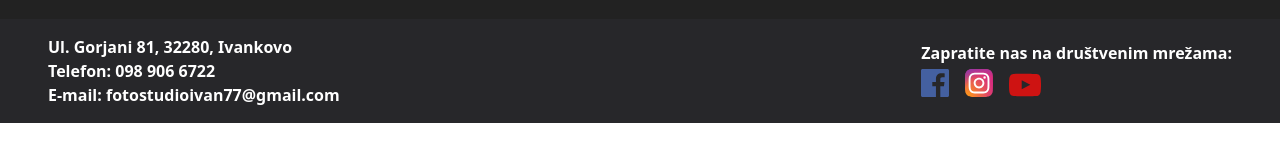
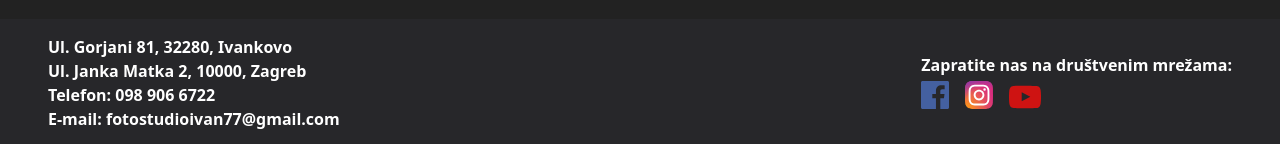
Before and after one commit to Omzixel/FIS77, a React (Vite) app in the folder fis77-ui/: page /contact in a window 1280 px wide. Shown: the part 971-1115 px from the top of the page. Before the commit the page ends 1094 px from the top, so only its background shows below. Built offline with nearby package versions, Linux system fonts and the light colour scheme.

Commit message:
Added another address.

```diff
--- a/fis77-ui/src/components/Footer.tsx
+++ b/fis77-ui/src/components/Footer.tsx
@@ -28,13 +28,18 @@ const Footer: FC<IProps> = ({ langName }) => {
               ? textContent.eng.third_element
               : textContent.cro.third_element}
           </p>
+          <p>
+            {langName === "eng"
+              ? textContent.eng.fourth_element
+              : textContent.cro.fourth_element}
+          </p>
         </div>
 
         <div className="mt-4 md:mt-0">
           <p className="">
             {langName === "eng"
-              ? textContent.eng.fourth_element
-              : textContent.cro.fourth_element}
+              ? textContent.eng.fifth_element
+              : textContent.cro.fifth_element}
           </p>
           <div className="flex space-x-4 mt-1">
             <a
--- a/fis77-ui/src/components/text components/Footer_TC.tsx
+++ b/fis77-ui/src/components/text components/Footer_TC.tsx
@@ -3,19 +3,22 @@ interface Footer_TC {
   second_element: string;
   third_element: string;
   fourth_element: string;
+  fifth_element: string;
 }
 
 export const textContent: { [key: string]: Footer_TC } = {
   cro: {
     first_element: "Ul. Gorjani 81, 32280, Ivankovo",
-    second_element: "Telefon: 098 906 6722",
-    third_element: "E-mail: fotostudioivan77@gmail.com",
-    fourth_element: "Zapratite nas na društvenim mrežama:",
+    second_element: "Ul. Janka Matka 2, 10000, Zagreb",
+    third_element: "Telefon: 098 906 6722",
+    fourth_element: "E-mail: fotostudioivan77@gmail.com",
+    fifth_element: "Zapratite nas na društvenim mrežama:",
   },
   eng: {
     first_element: "St. Gorjani 81. 32280, Ivankovo",
-    second_element: "Telephone: 098 906 6722",
-    third_element: "E-mail: fotostudioivan77@gmail.com",
-    fourth_element: "Follow us on our socials:",
+    second_element: "St. Janka Matka 2. 10000, Zagreb",
+    third_element: "Telephone: 098 906 6722",
+    fourth_element: "E-mail: fotostudioivan77@gmail.com",
+    fifth_element: "Follow us on our socials:",
   },
 };
```
